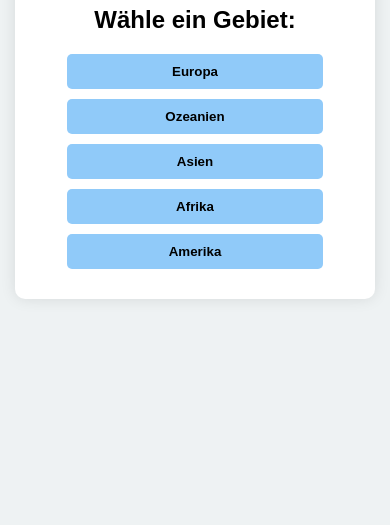
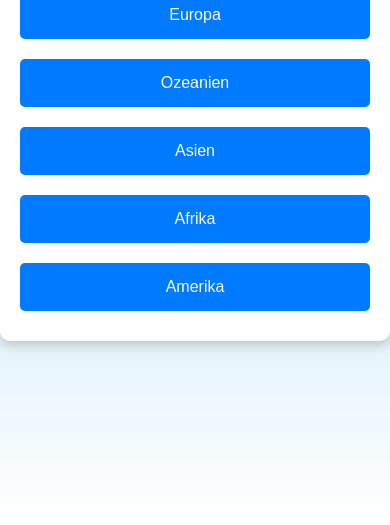
Before and after one commit to Osaftus/Flaggenquiz, a plain HTML site: page client/index.html in a window 390 px wide. Shown: the part 319-844 px from the top of the page. Drawn offline with Linux system fonts and the light colour scheme.

Commit message:
Add files via upload

```diff
--- a/client/index.html
+++ b/client/index.html
@@ -2,6 +2,7 @@
 <html lang="de">
 <head>
   <meta charset="UTF-8">
+  <meta name="viewport" content="width=device-width, initial-scale=1.0">
   <title>Flaggenquiz</title>
   <link rel="stylesheet" href="style.css">
 </head>
--- a/client/style.css
+++ b/client/style.css
@@ -1,77 +1,86 @@
+/* General styles */
 body {
   font-family: Arial, sans-serif;
-    background-color: #eef2f3;
+  margin: 0;
+  padding: 0;
+  box-sizing: border-box;
+  background: linear-gradient(to bottom, #87CEEB, #ffffff); /* Gradient background */
+  min-height: 100vh; /* Ensures the background fills the screen */
   display: flex;
   justify-content: center;
   align-items: center;
-    height: 100vh;
-    margin: 0;
 }
 
 .quiz-container {
-    background: white;
-    padding: 20px;
+  max-width: 1000px; /* Increased width for larger screens */
+  width: 90%; /* Ensures responsiveness */
+  margin: 0 auto;
+  padding: 30px;
+  text-align: center;
+  background-color: #ffffff;
   border-radius: 10px;
-    box-shadow: 0 0 15px rgba(0, 0, 0, 0.1);
-    text-align: center;
-    width: 320px;
+  box-shadow: 0 4px 12px rgba(0, 0, 0, 0.2);
 }
 
-  #flag {
-    width: 100%;
-    height: auto;
-    border: 1px solid #ccc;
-    margin-bottom: 15px;
+h1, h2 {
+  color: #333;
 }
 
-  #options button {
-    display: block;
-    margin: 5px 0;
-    width: 100%;
-    padding: 10px;
-    background-color: #e0e0e0;
+button {
+  padding: 15px 30px; /* Increased button size */
+  margin: 10px;
+  font-size: 18px; /* Larger font size */
   border: none;
+  border-radius: 5px;
+  background-color: #007BFF;
+  color: white;
   cursor: pointer;
-    border-radius: 5px;
-    font-weight: bold;
+  transition: background-color 0.3s ease;
 }
 
-  #options button:hover {
-    background-color: #d0d0d0;
+button:hover {
+  background-color: #0056b3;
 }
 
-  #feedback {
-    margin-top: 10px;
-    font-weight: bold;
+#flag-container img {
+  max-width: 100%;
+  height: auto;
+  border: 2px solid #ddd;
+  border-radius: 5px;
+  margin: 20px 0;
 }
 
-  #next-btn {
-    margin-top: 15px;
-    padding: 10px;
-    display: none;
-    width: 100%;
-    background-color: #90caf9;
-    border: none;
-    border-radius: 5px;
-    cursor: pointer;
+/* Responsive styles */
+@media (max-width: 768px) {
+  .quiz-container {
+    padding: 20px;
   }
 
-  #next-btn:hover {
-    background-color: #64b5f6;
+  button {
+    width: 100%;
+    font-size: 16px;
+    margin: 10px 0;
   }
 
-  #menu button {
-    display: block;
-    margin: 10px auto;
-    padding: 10px 20px;
-    width: 80%;
-    background-color: #90caf9;
-    border: none;
-    border-radius: 5px;
-    cursor: pointer;
-    font-weight: bold;
+  h1 {
+    font-size: 28px;
   }
 
-  #menu button:hover {
-    background-color: #64b5f6;
+  h2 {
+    font-size: 20px;
   }
+}
+
+@media (max-width: 480px) {
+  h1 {
+    font-size: 24px;
+  }
+
+  h2 {
+    font-size: 18px;
+  }
+
+  button {
+    font-size: 16px;
+  }
+}
```
Also changed, not shown: client/script.js (line endings or trailing spaces). Lines whose indentation alone changed are shown as unchanged.
